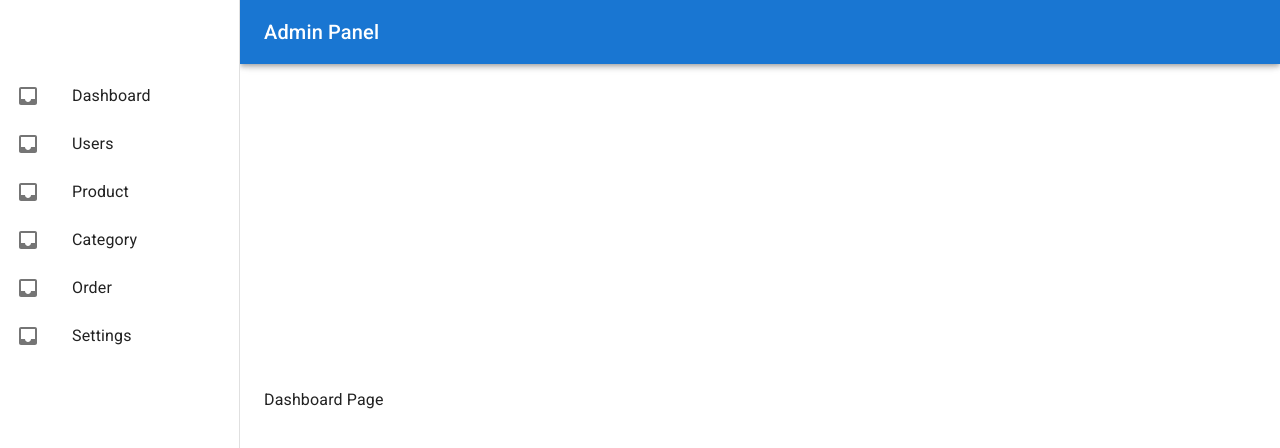
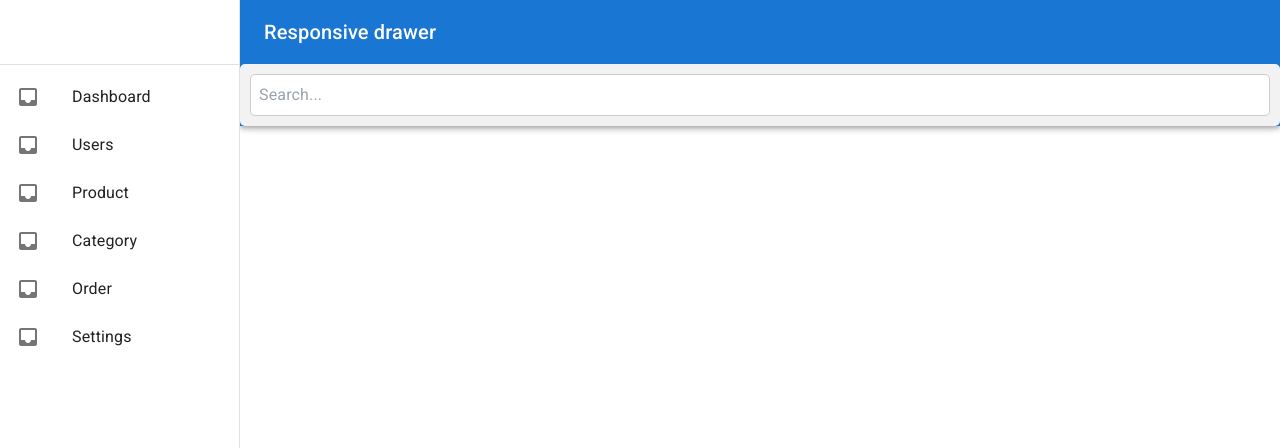
Before and after one commit to Ratinderpreetsingh/admin.github.io, a React (Vite) app: page / in a window 1280 px wide. Shown: the top 448 px of the page. Built offline with nearby package versions, Linux system fonts and the light colour scheme.

Commit message:
new code

```diff
--- a/src/App.jsx
+++ b/src/App.jsx
@@ -2,9 +2,9 @@
 import reactLogo from './assets/react.svg'
 import viteLogo from '/vite.svg'
 import './App.css'
-// import Sidebar from './Components/MainSiderbar/Sidebar'
+import Sidebar from './Components/MainSiderbar/Sidebar'
 
-import Sidebar from './Components/Sidebar/Sidebar';
+// import Sidebar from './Components/Sidebar/Sidebar';
 
 
 function App() {
--- a/src/Components/MainSiderbar/Sidebar.jsx
+++ b/src/Components/MainSiderbar/Sidebar.jsx
@@ -1,56 +1,130 @@
-import { Box, CssBaseline, Drawer, Toolbar, useMediaQuery, useTheme } from '@mui/material'
-import React, { useState } from 'react'
+import * as React from 'react';
+import PropTypes from 'prop-types';
+import AppBar from '@mui/material/AppBar';
+import Box from '@mui/material/Box';
+import CssBaseline from '@mui/material/CssBaseline';
+import Divider from '@mui/material/Divider';
+import Drawer from '@mui/material/Drawer';
+import IconButton from '@mui/material/IconButton';
+import InboxIcon from '@mui/icons-material/MoveToInbox';
+import List from '@mui/material/List';
+import ListItem from '@mui/material/ListItem';
+import ListItemButton from '@mui/material/ListItemButton';
+import ListItemIcon from '@mui/material/ListItemIcon';
+import ListItemText from '@mui/material/ListItemText';
+import MailIcon from '@mui/icons-material/Mail';
+import MenuIcon from '@mui/icons-material/Menu';
+import Toolbar from '@mui/material/Toolbar';
+import Typography from '@mui/material/Typography';
 import Menu from '../../Menu';
+import { BrowserRouter as Router } from 'react-router-dom';
 import RoutesSidebar from '../../Routes';
-import { BrowserRouter as Router } from 'react-router-dom';
+import SerachBar from '../SerachBar/SerachBar';
 
+const drawerWidth = 240;
 
-const Sidebar = () => {
-    const theme =useTheme()
-    const isLargeScreen = useMediaQuery(theme.breakpoints.up("lg"));
-    const [sideBarVisible,setSideBarVisible]=useState(false)
+function ResponsiveDrawer(props) {
+  const { window } = props;
+  const [mobileOpen, setMobileOpen] = React.useState(false);
 
-    const drawer=(
-        <Box
-         sx={{
-            overflow:"auto",
-            display:"flex",
-            flexDirection:"column",
-            justifyContent:"space-between"
-         }}
-         >
-          { isLargeScreen &&<Toolbar/> }
-            <Menu/>
+  const handleDrawerToggle = () => {
+    setMobileOpen(!mobileOpen);
+  };
 
+  const drawer = (
+    <div>
+      <Toolbar />
+      <Divider />
+      <Menu/>
 
-        </Box>
+    </div>
+  );
 
-    )
+  // Remove this const when copying and pasting into your project.
+  const container = window !== undefined ? () => window().document.body : undefined;
+
   return (
     <Router>
 
-    <div>
-      <div className='flex h-[100vh]'>
-        <CssBaseline/>
+    <Box sx={{ display: 'flex' }}>
+      <CssBaseline />
+      <AppBar
+        position="fixed"
+        sx={{
+          width: { sm: `calc(100% - ${drawerWidth}px)` },
+          ml: { sm: `${drawerWidth}px` },
+        }}
+      >
+        <Toolbar>
+          <IconButton
+            color="inherit"
+            aria-label="open drawer"
+            edge="start"
+            onClick={handleDrawerToggle}
+            sx={{ mr: 2, display: { sm: 'none' } }}
+          >
+            <MenuIcon />
+          </IconButton>
+          <Typography variant="h6" noWrap component="div">
+            Responsive drawer
+          </Typography>
 
-<div className='w-[15%] h-full border border-r-gray-300'>
+        </Toolbar>
 
-            {drawer}
-</div>
+        <SerachBar/>
+      </AppBar>
+      <Box
+        component="nav"
+        sx={{ width: { sm: drawerWidth }, flexShrink: { sm: 0 } }}
+        aria-label="mailbox folders"
+      >
+        {/* The implementation can be swapped with js to avoid SEO duplication of links. */}
+        <Drawer
+          container={container}
+          variant="temporary"
+          open={mobileOpen}
+          onClose={handleDrawerToggle}
+          ModalProps={{
+            keepMounted: true, // Better open performance on mobile.
+          }}
+          sx={{
+            display: { xs: 'block', sm: 'none' },
+            '& .MuiDrawer-paper': { boxSizing: 'border-box', width: drawerWidth },
+          }}
+        >
+          {drawer}
+        </Drawer>
+        <Drawer
+          variant="permanent"
+          sx={{
+            display: { xs: 'none', sm: 'block' },
+            '& .MuiDrawer-paper': { boxSizing: 'border-box', width: drawerWidth },
+          }}
+          open
+        >
+          {drawer}
+        </Drawer>
+      </Box>
+      <Box
+        component="main"
+        sx={{ flexGrow: 1, p: 3,height:'100vh', width: { sm: `calc(100% - ${drawerWidth}px)` } }}
+      >
 
-
-
-        {/* <Box className='adminContainer' component={'main'} sx={{flexGrow:1}}/> */}
-        <div className='w-[85%]'>
-
+        <Toolbar />
         <RoutesSidebar/>
-        </div>
-      </div>
-
-    </div>
+      </Box>
+    </Box>
     </Router>
 
-  )
+  );
 }
 
-export default Sidebar
+ResponsiveDrawer.propTypes = {
+  /**
+   * Injected by the documentation to work in an iframe.
+   * Remove this when copying and pasting into your project.
+   */
+  window: PropTypes.func,
+};
+
+export default ResponsiveDrawer;
--- /dev/null
+++ b/src/Components/SerachBar/SerachBar.jsx
@@ -0,0 +1,34 @@
+import React from 'react';
+
+const SearchBar = () => {
+  return (
+    <div style={styles.container}>
+      <input
+        type="text"
+        style={styles.input}
+        placeholder="Search..."
+      />
+    </div>
+  );
+};
+
+const styles = {
+  container: {
+    backgroundColor: '#f2f2f2',
+    width: '100%',
+    padding: '10px',
+    borderRadius: '5px',
+    display: 'flex',
+    alignItems: 'center',
+  },
+  input: {
+    width: '100%',
+    padding: '8px',
+    borderRadius: '5px',
+    border: '1px solid #ccc',
+    fontSize: '16px',
+    outline: 'none',
+  },
+};
+
+export default SearchBar;
--- a/src/Components/Sidebar/Sidebar.jsx
+++ b/src/Components/Sidebar/Sidebar.jsx
@@ -3,6 +3,7 @@
 import { AppBar, Toolbar, Typography, Drawer, CssBaseline } from '@mui/material';
 import Menu from '../../Menu';
 import Routes from '../../Routes';
+import SerachBar from '../SerachBar/SerachBar';
 
 const AdminPanel = () => {
   return (
@@ -29,6 +30,7 @@
             <Menu />
           </Drawer>
           <main style={{ flexGrow: 1, padding: '24px', display: 'flex', justifyContent: 'center', alignItems: 'center' }}>
+          <SerachBar/>
             <Routes />
            </main>
 
--- a/src/Pages/Category/Category.jsx
+++ b/src/Pages/Category/Category.jsx
@@ -58,7 +58,7 @@
 }
   return (
   <>
-      <TableContainer component={Paper}>
+      <TableContainer sx={{marginTop:'65px'}} component={Paper}>
     <button onClick={()=>handleAddModal()} >Add Category</button>
       <Table sx={{minWidth:1000}} aria-label="customized table">
         <TableHead>
```
